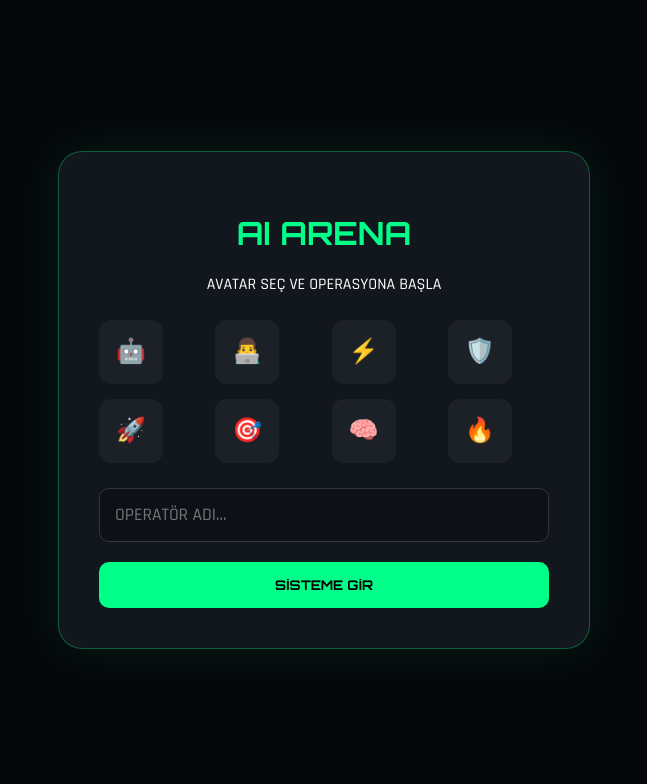
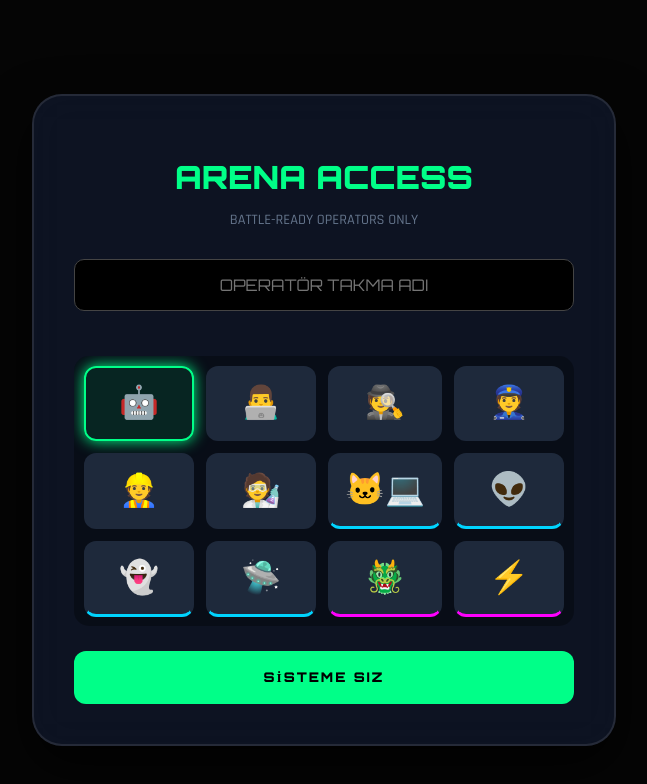
Before and after one commit to Bayram-Aslan/ai-playground, a website: page public/index.html in a window 1280 px wide. Shown: the whole page, without its empty margins (316-963 px from the left). Drawn offline with Linux system fonts and the light colour scheme.

Commit message:
Avatar arsenal expanded

```diff
--- a/public/index.html
+++ b/public/index.html
@@ -3,267 +3,170 @@
 <head>
     <meta charset="UTF-8">
     <meta name="viewport" content="width=device-width, initial-scale=1.0">
-    <title>AI ARENA | OPERATOR INTERFACE</title>
+    <title>AI ARENA | CHARACTER SELECTION</title>
     <link rel="stylesheet" href="https://cdnjs.cloudflare.com/ajax/libs/font-awesome/6.4.0/css/all.min.css">
-    <link href="https://fonts.googleapis.com/css2?family=Orbitron:wght@400;700&family=Rajdhani:wght@500;700&display=swap" rel="stylesheet">
+    <link href="https://fonts.googleapis.com/css2?family=Orbitron:wght@400;900&family=Rajdhani:wght@500;700&display=swap" rel="stylesheet">
     <style>
         :root {
-            --neon-green: #00ff88;
-            --neon-blue: #00d4ff;
-            --bg-dark: #05070a;
-            --card-bg: rgba(22, 27, 34, 0.8);
+            --neon: #00ff88;
+            --rare: #00d4ff;
+            --legendary: #ff00ff;
+            --bg: #050505;
         }
 
-        body {
-            background: var(--bg-dark);
-            background-image: radial-gradient(circle at 50% 50%, #101827 0%, #05070a 100%);
-            color: white;
-            font-family: 'Rajdhani', sans-serif;
-            margin: 0;
-            overflow-x: hidden;
-            min-height: 100vh;
+        body, html { margin: 0; padding: 0; background: var(--bg); font-family: 'Rajdhani', sans-serif; color: white; overflow-x: hidden; }
+
+        .bg-grid {
+            position: fixed; inset: 0;
+            background-image: linear-gradient(rgba(0,255,136,0.03) 1px, transparent 1px),
+                              linear-gradient(90deg, rgba(0,255,136,0.03) 1px, transparent 1px);
+            background-size: 40px 40px; z-index: -1;
         }
 
-        /* Üst Bar - Canlı Bilgi */
-        .status-bar {
-            width: 100%;
-            padding: 15px 30px;
-            background: rgba(0, 0, 0, 0.5);
-            backdrop-filter: blur(10px);
-            border-bottom: 1px solid rgba(0, 255, 136, 0.2);
-            display: flex;
-            justify-content: space-between;
-            align-items: center;
-            box-sizing: border-box;
-            position: fixed;
-            top: 0;
-            z-index: 100;
+        /* Giriş Kartı */
+        #login-container {
+            display: flex; flex-direction: column; align-items: center; justify-content: center;
+            min-height: 100vh; padding: 20px;
         }
 
-        .online-count {
-            color: var(--neon-green);
-            font-weight: bold;
-            display: flex;
-            align-items: center;
-            gap: 10px;
-            text-transform: uppercase;
-            letter-spacing: 2px;
+        .auth-card {
+            background: rgba(15, 23, 42, 0.8);
+            backdrop-filter: blur(20px);
+            border: 2px solid rgba(255,255,255,0.1);
+            border-radius: 30px;
+            padding: 40px;
+            width: 100%;
+            max-width: 500px;
+            text-align: center;
+            box-shadow: 0 20px 50px rgba(0,0,0,0.8);
         }
 
-        .pulse {
-            width: 8px;
-            height: 8px;
-            background: var(--neon-green);
-            border-radius: 50%;
-            box-shadow: 0 0 10px var(--neon-green);
-            animation: blink 1.5s infinite;
+        /* Avatar Grid Geliştirildi */
+        .avatar-grid {
+            display: grid;
+            grid-template-columns: repeat(4, 1fr);
+            gap: 12px;
+            margin: 25px 0;
+            max-height: 250px;
+            overflow-y: auto;
+            padding: 10px;
+            background: rgba(0,0,0,0.3);
+            border-radius: 15px;
         }
 
-        @keyframes blink { 0%, 100% { opacity: 1; } 50% { opacity: 0.3; } }
+        /* Özel Kaydırma Çubuğu */
+        .avatar-grid::-webkit-scrollbar { width: 5px; }
+        .avatar-grid::-webkit-scrollbar-thumb { background: var(--neon); border-radius: 10px; }
 
-        /* Giriş Ekranı (Login Overay) */
-        #login-screen {
-            position: fixed;
-            inset: 0;
-            background: var(--bg-dark);
-            z-index: 1000;
-            display: flex;
-            justify-content: center;
-            align-items: center;
+        .avatar-item {
+            font-size: 2rem;
+            background: #1e293b;
+            padding: 15px;
+            border-radius: 12px;
+            cursor: pointer;
+            transition: 0.2s;
+            border: 2px solid transparent;
+            display: flex; align-items: center; justify-content: center;
         }
 
-        .login-card {
-            background: var(--card-bg);
-            padding: 40px;
-            border-radius: 24px;
-            border: 1px solid rgba(0, 255, 136, 0.3);
-            text-align: center;
-            width: 90%;
-            max-width: 450px;
-            box-shadow: 0 0 50px rgba(0, 255, 136, 0.1);
+        .avatar-item:hover { transform: scale(1.1); background: #334155; }
+        .avatar-item.selected { border-color: var(--neon); background: rgba(0,255,136,0.1); box-shadow: 0 0 15px var(--neon); }
+
+        /* Nadirlik Renkleri */
+        .rare { border-bottom: 3px solid var(--rare) !important; }
+        .legend { border-bottom: 3px solid var(--legendary) !important; }
+
+        input {
+            width: 100%; background: #000; border: 1px solid #444;
+            padding: 15px; border-radius: 10px; color: white;
+            font-family: 'Orbitron'; text-align: center; margin-bottom: 20px;
+            box-sizing: border-box; font-size: 1rem;
         }
 
-        .avatar-selection {
-            display: grid;
-            grid-template-columns: repeat(4, 1fr);
-            gap: 15px;
-            margin: 25px 0;
+        .btn-join {
+            width: 100%; background: var(--neon); color: black;
+            padding: 18px; border: none; border-radius: 12px;
+            font-family: 'Orbitron'; font-weight: 900; cursor: pointer;
+            text-transform: uppercase; letter-spacing: 2px; transition: 0.3s;
         }
 
-        .avatar-option {
-            width: 60px;
-            height: 60px;
-            border-radius: 12px;
-            background: #1c2128;
-            border: 2px solid transparent;
-            cursor: pointer;
-            display: flex;
-            align-items: center;
-            justify-content: center;
-            font-size: 1.5rem;
-            transition: all 0.3s;
-        }
+        .btn-join:hover { box-shadow: 0 0 30px var(--neon); letter-spacing: 4px; }
 
-        .avatar-option:hover { border-color: var(--neon-blue); }
-        .avatar-option.selected {
-            border-color: var(--neon-green);
-            background: rgba(0, 255, 136, 0.1);
-            transform: scale(1.1);
-        }
-
-        input {
-            background: #0d1117;
-            border: 1px solid #30363d;
-            padding: 15px;
-            color: white;
-            width: 100%;
-            border-radius: 10px;
-            margin-bottom: 20px;
-            box-sizing: border-box;
-            font-family: 'Rajdhani', sans-serif;
-            font-size: 1.1rem;
-        }
-
-        .action-btn {
-            background: var(--neon-green);
-            color: black;
-            border: none;
-            padding: 15px 40px;
-            font-weight: 800;
-            border-radius: 10px;
-            cursor: pointer;
-            width: 100%;
-            text-transform: uppercase;
-            font-family: 'Orbitron', sans-serif;
-            transition: 0.3s;
-        }
-
-        .action-btn:hover { box-shadow: 0 0 20px var(--neon-green); }
-
-        /* Main Dashboard */
-        #dashboard {
-            display: none;
-            padding-top: 100px;
-            max-width: 1200px;
-            margin: 0 auto;
-            text-align: center;
-        }
-
-        .game-grid {
-            display: grid;
-            grid-template-columns: repeat(auto-fit, minmax(320px, 1fr));
-            gap: 30px;
-            padding: 40px 20px;
-        }
-
-        .game-card {
-            background: var(--card-bg);
-            border: 1px solid rgba(255, 255, 255, 0.05);
-            border-radius: 20px;
-            padding: 40px;
-            text-decoration: none;
-            color: white;
-            transition: 0.4s;
-            position: relative;
-            overflow: hidden;
-        }
-
-        .game-card:hover {
-            transform: translateY(-10px);
-            border-color: var(--neon-green);
-            background: rgba(0, 255, 136, 0.05);
-        }
-
-        .game-card i { font-size: 4rem; color: var(--neon-green); margin-bottom: 20px; }
+        #lobby { display: none; padding-top: 80px; text-align: center; }
     </style>
 </head>
 <body>
 
-    <div class="status-bar">
-        <div class="online-count">
-            <div class="pulse"></div>
-            LOBBY: <span id="player-count">42</span> OPERATORS ONLINE
-        </div>
-        <div id="user-display" style="font-weight: bold; letter-spacing: 1px;"></div>
-    </div>
+    <div class="bg-grid"></div>
 
-    <div id="login-screen">
-        <div class="login-card">
-            <h1 style="font-family: 'Orbitron'; color: var(--neon-green);">AI ARENA</h1>
-            <p>AVATAR SEÇ VE OPERASYONA BAŞLA</p>
+    <div id="login-container">
+        <div class="auth-card">
+            <h1 style="font-family: 'Orbitron'; margin-bottom: 5px; color: var(--neon);">ARENA ACCESS</h1>
+            <p style="color: #64748b; font-size: 0.9rem; margin-bottom: 30px;">BATTLE-READY OPERATORS ONLY</p>
 
-            <div class="avatar-selection" id="avatar-list">
-                <div class="avatar-option" onclick="selectAvatar(this, '🤖')">🤖</div>
-                <div class="avatar-option" onclick="selectAvatar(this, '👨‍💻')">👨‍💻</div>
-                <div class="avatar-option" onclick="selectAvatar(this, '⚡')">⚡</div>
-                <div class="avatar-option" onclick="selectAvatar(this, '🛡️')">🛡️</div>
-                <div class="avatar-option" onclick="selectAvatar(this, '🚀')">🚀</div>
-                <div class="avatar-option" onclick="selectAvatar(this, '🎯')">🎯</div>
-                <div class="avatar-option" onclick="selectAvatar(this, '🧠')">🧠</div>
-                <div class="avatar-option" onclick="selectAvatar(this, '🔥')">🔥</div>
+            <input type="text" id="username" placeholder="OPERATÖR TAKMA ADI" maxlength="12">
+
+            <div class="avatar-grid">
+                <div class="avatar-item selected" onclick="pick(this, '🤖')">🤖</div>
+                <div class="avatar-item" onclick="pick(this, '👨‍💻')">👨‍💻</div>
+                <div class="avatar-item" onclick="pick(this, '🕵️')">🕵️</div>
+                <div class="avatar-item" onclick="pick(this, '👮')">👮</div>
+                <div class="avatar-item" onclick="pick(this, '👷')">👷</div>
+                <div class="avatar-item" onclick="pick(this, '🧑‍🔬')">🧑‍🔬</div>
+                <div class="avatar-item rare" onclick="pick(this, '🐱‍💻')">🐱‍💻</div>
+                <div class="avatar-item rare" onclick="pick(this, '👽')">👽</div>
+                <div class="avatar-item rare" onclick="pick(this, '👻')">👻</div>
+                <div class="avatar-item rare" onclick="pick(this, '🛸')">🛸</div>
+                <div class="avatar-item legend" onclick="pick(this, '🐲')">🐲</div>
+                <div class="avatar-item legend" onclick="pick(this, '⚡')">⚡</div>
+                <div class="avatar-item legend" onclick="pick(this, '🔥')">🔥</div>
+                <div class="avatar-item legend" onclick="pick(this, '👑')">👑</div>
+                <div class="avatar-item legend" onclick="pick(this, '🧙‍♂️')">🧙‍♂️</div>
+                <div class="avatar-item legend" onclick="pick(this, '👹')">👹</div>
             </div>
 
-            <input type="text" id="username" placeholder="OPERATÖR ADI..." maxlength="12">
-            <button class="action-btn" onclick="initializeSession()">SİSTEME GİR</button>
+            <button class="btn-join" onclick="enter()">SİSTEME SIZ</button>
         </div>
     </div>
 
-    <div id="dashboard">
-        <h2 style="font-family: 'Orbitron'; font-size: 2.5rem; margin-bottom: 10px;">AKTİF GÖREVLER</h2>
-        <p style="color: var(--neon-blue);">BAŞARI ŞANSI: %98.4</p>
-
-        <div class="game-grid">
-            <a href="/quiz.html" class="game-card">
-                <i class="fas fa-microchip"></i>
-                <h3>ZAMAN TAHMİNİ</h3>
-                <p>Nöral ağlarla senkronize olun. Zaman algınızı milisaniyelere indirin.</p>
-                <div style="color: var(--neon-green); margin-top: 20px; font-weight: bold;">[ BAĞLAN ]</div>
+    <div id="lobby">
+        <h2 id="welcome-msg" style="font-family: 'Orbitron';"></h2>
+        <div style="margin-top: 50px;">
+            <a href="/quiz.html" style="text-decoration: none; display: inline-block; background: #161b22; padding: 40px; border-radius: 20px; border: 1px solid var(--neon);">
+                <i class="fas fa-play" style="font-size: 3rem; color: var(--neon);"></i>
+                <h3 style="color: white;">ZAMAN TAHMİNİ'Nİ BAŞLAT</h3>
             </a>
-
-            <div class="game-card" style="opacity: 0.3; cursor: not-allowed;">
-                <i class="fas fa-lock"></i>
-                <h3>SİNYAL ANALİZİ</h3>
-                <p>Erişim reddedildi. Görev henüz yetkilendirilmedi.</p>
-                <div style="margin-top: 20px; font-weight: bold;">[ KİLİTLİ ]</div>
-            </div>
         </div>
     </div>
 
     <script>
-        let selectedIcon = '🤖';
+        let selected = '🤖';
 
-        function selectAvatar(el, icon) {
-            document.querySelectorAll('.avatar-option').forEach(opt => opt.classList.remove('selected'));
+        function pick(el, avatar) {
+            document.querySelectorAll('.avatar-item').forEach(i => i.classList.remove('selected'));
             el.classList.add('selected');
-            selectedIcon = icon;
+            selected = avatar;
         }
 
-        function initializeSession() {
-            const name = document.getElementById('username').value;
-            if (name.length < 2) return alert("İsim çok kısa, operatör!");
+        function enter() {
+            const val = document.getElementById('username').value;
+            if(val.length < 2) return alert("İsimsiz kahraman olmaz!");
 
-            localStorage.setItem('arena_user', name);
-            localStorage.setItem('arena_avatar', selectedIcon);
-
-            showDashboard(name, selectedIcon);
+            localStorage.setItem('user', val);
+            localStorage.setItem('avatar', selected);
+            show(val, selected);
         }
 
-        function showDashboard(name, avatar) {
-            document.getElementById('login-screen').style.display = 'none';
-            document.getElementById('dashboard').style.display = 'block';
-            document.getElementById('user-display').innerHTML = `${avatar} ${name.toUpperCase()}`;
+        function show(n, a) {
+            document.getElementById('login-container').style.display = 'none';
+            document.getElementById('lobby').style.display = 'block';
+            document.getElementById('welcome-msg').innerHTML = `${a} HOŞ GELDİN, ${n.toUpperCase()}`;
         }
 
-        // Simüle oyuncu sayısı
-        setInterval(() => {
-            const count = Math.floor(Math.random() * (50 - 30) + 30);
-            document.getElementById('player-count').innerText = count;
-        }, 3000);
-
         window.onload = () => {
-            const n = localStorage.getItem('arena_user');
-            const a = localStorage.getItem('arena_avatar');
-            if (n) showDashboard(n, a || '🤖');
+            const n = localStorage.getItem('user');
+            const a = localStorage.getItem('avatar');
+            if(n) show(n, a);
         }
     </script>
 </body>
```
